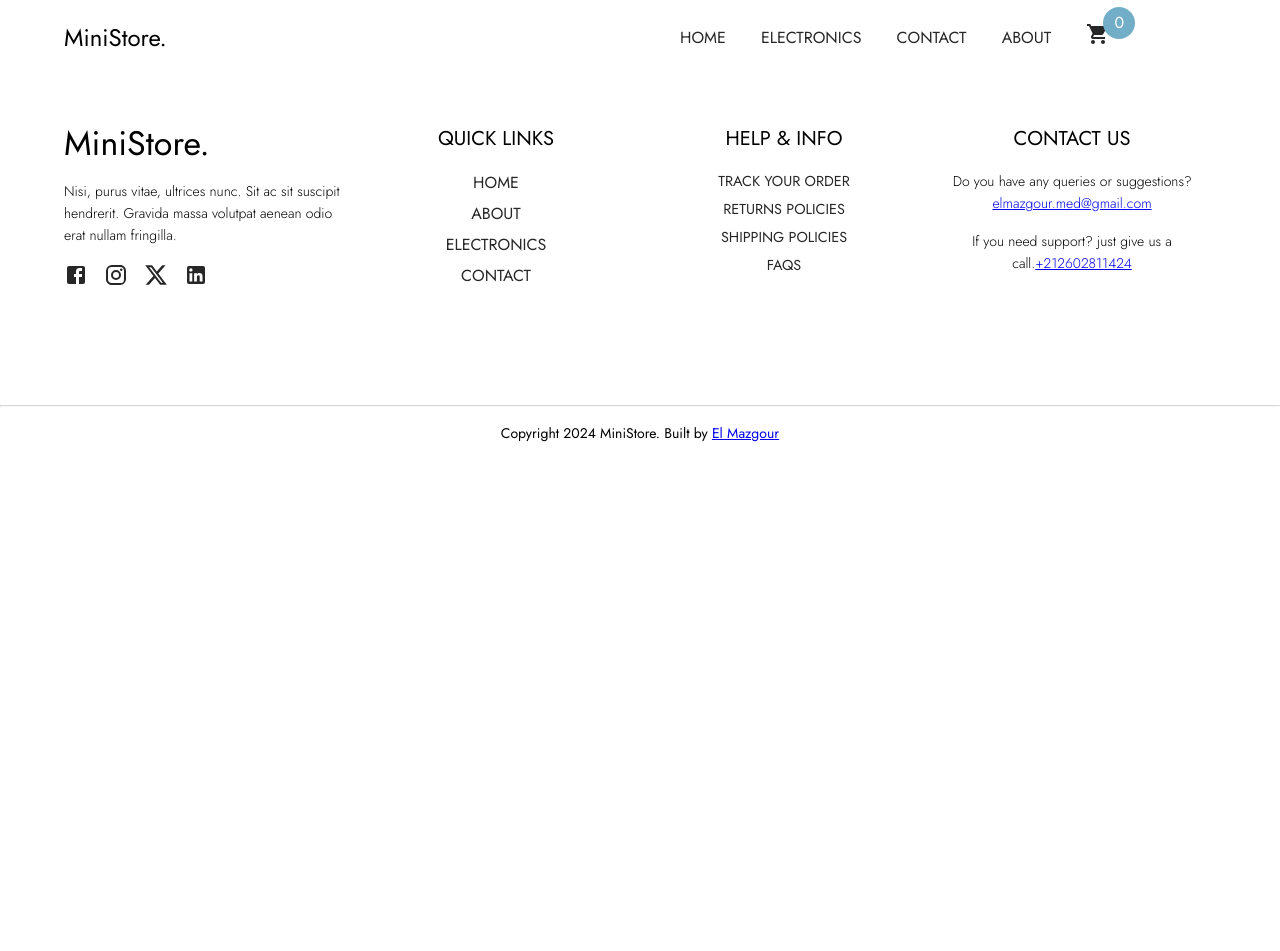
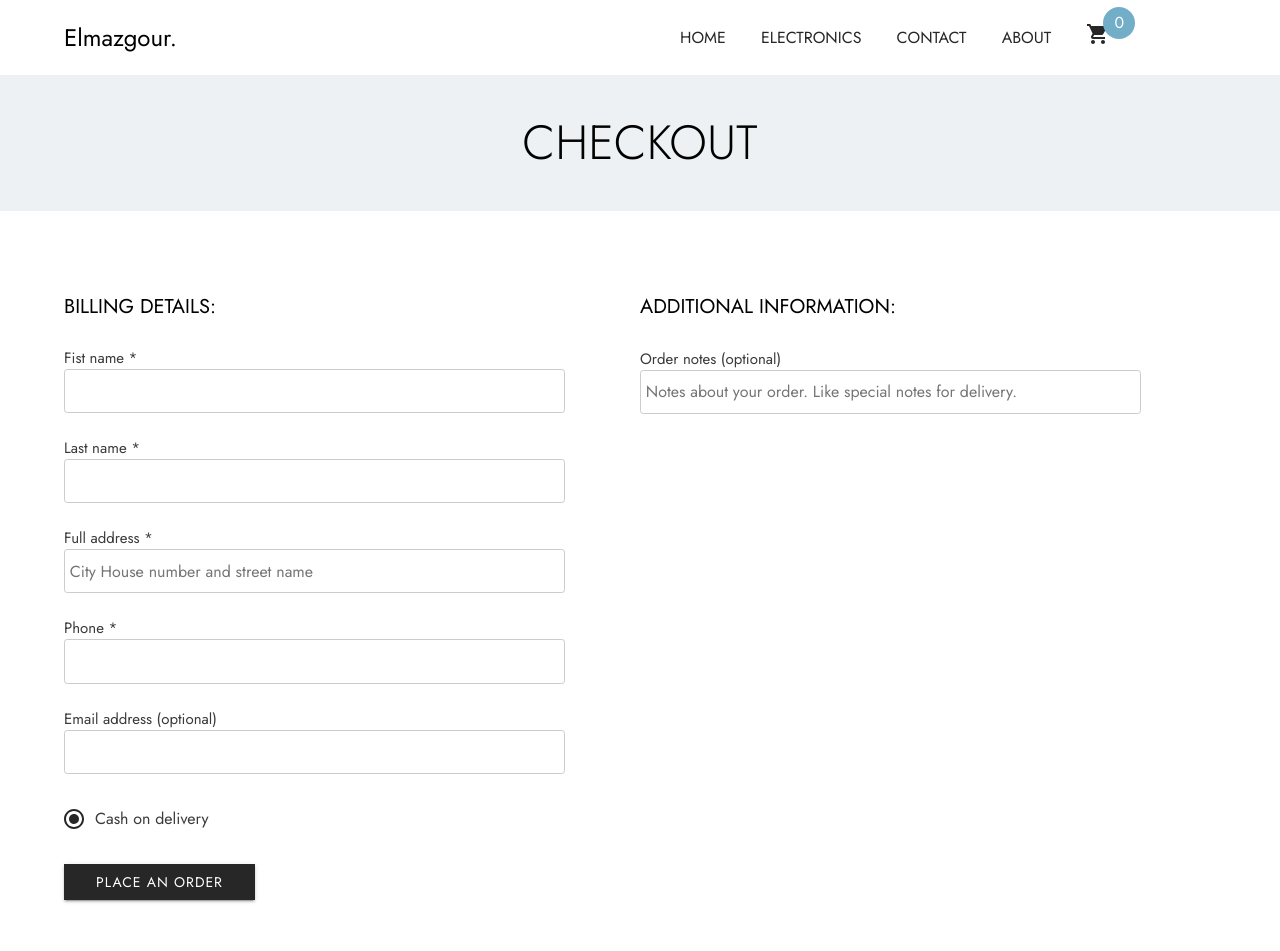
Before and after one commit to ElmazMed/MiniStore-React, a React (Create React App) app in the folder mini-store/: page /checkout in a window 1280 px wide. Shown: the top 951 px of the page. Before the commit the page ends 800 px from the top, so only its background shows below. Built offline with nearby package versions, Linux system fonts and the light colour scheme.

Commit message:
Checkout page is done

```diff
--- a/mini-store/src/App.js
+++ b/mini-store/src/App.js
@@ -28,6 +28,7 @@ import Footer from "./Components/HomePage/Footer";
 import Contact from "./Components/Contact/Contact";
 import Electronic from "./Components/Electronics/Electronic";
 import Cart from "./Components/Cart/Cart";
+import Checkout from "./Components/Checkout/Checkout";
 
 const theme = createTheme({
   palette: {
@@ -145,6 +146,7 @@ function App() {
             <Route path="/contact" element={<Contact />} />
             <Route path="/electronics" element={<Electronic />} />
             <Route path="/cart" element={<Cart />} />
+            <Route path="/checkout" element={<Checkout />} />
             <Route path="/" element={<Home />} />
             <Route path="/home" element={<Home />} />
           </Routes>
--- a/mini-store/src/Components/Cart/CtaCart.jsx
+++ b/mini-store/src/Components/Cart/CtaCart.jsx
@@ -9,7 +9,7 @@ export default function CtaCart({ total }) {
   const theme = useTheme();
   const isSm = useMediaQuery(theme.breakpoints.down("sm"));
   // const isXs = useMediaQuery(theme.breakpoints.down("xs"));
-  const isMd = useMediaQuery(theme.breakpoints.up("md"));
+  // const isMd = useMediaQuery(theme.breakpoints.up("md"));
   return (
     <>
       <Grid
@@ -43,7 +43,12 @@ export default function CtaCart({ total }) {
             style={{ display: "flex", flexDirection: "column", gap: "1rem" }}
           >
             <Button variant={"contained"} className="cta-cart-btn">
-              Proceed to checkout
+              <Link
+                to="/checkout"
+                style={{ textDecoration: "none", color: "white" }}
+              >
+                Proceed to checkout
+              </Link>
             </Button>
             <Button variant={"contained"} className="cta-cart-btn">
               <Link
--- /dev/null
+++ b/mini-store/src/Components/Checkout/Checkout.css
@@ -0,0 +1,19 @@
+label {
+    color: #3A3A3A;
+    font-size: 15px;
+}
+input {
+    padding: .6rem .3rem .6rem .3rem;
+    border: 1px solid #cccccc;
+    border-radius: .2rem;
+    outline: none;
+    font-size: 1rem;
+    margin-bottom: 1.5rem;
+    width: 85%;
+    font-family: 'jost';
+}
+.checkout-cta{
+    border-radius: 0 !important;
+    padding-inline: 2rem !important;
+    letter-spacing: 1px;
+}
--- /dev/null
+++ b/mini-store/src/Components/Checkout/Checkout.jsx
@@ -0,0 +1,83 @@
+import React from "react";
+import {
+  Button,
+  Container,
+  FormControl,
+  FormControlLabel,
+  Grid,
+  Radio,
+  RadioGroup,
+  Stack,
+  Typography,
+} from "@mui/material";
+import CheckoutForm from "./CheckoutForm";
+
+import "../Checkout/Checkout.css";
+
+export default function Checkout() {
+  return (
+    <>
+      <Stack
+        style={{
+          backgroundColor: "#EDF1F3",
+          overflow: "hidden",
+        }}
+        p={5}
+        mb={10}
+      >
+        <Container>
+          <Typography
+            variant="h3"
+            textTransform={"uppercase"}
+            textAlign={"center"}
+            fontWeight={"300"}
+          >
+            Checkout
+          </Typography>
+        </Container>
+      </Stack>
+      <Container mt={20}>
+        <Grid container>
+          <Grid xs={12} md={6}>
+            <Typography variant="h6" textTransform={"uppercase"} mb={3}>
+              Billing details:
+            </Typography>
+            <CheckoutForm />
+          </Grid>
+          <Grid xs={12} md={6}>
+            <Typography variant="h6" textTransform={"uppercase"} mb={3}>
+              Additional information:
+            </Typography>
+            <form action="">
+              <label htmlFor="">Order notes (optional)</label>
+              <input
+                type="text"
+                placeholder="Notes about your order. Like special notes for delivery."
+              />
+            </form>
+          </Grid>
+          <Grid xs={12}>
+            <FormControl>
+              <RadioGroup
+                aria-labelledby="demo-radio-buttons-group-label"
+                defaultValue="Cash on delivery"
+                name="radio-buttons-group"
+              >
+                <FormControlLabel
+                  value="Cash on delivery"
+                  control={<Radio />}
+                  label="Cash on delivery"
+                />
+              </RadioGroup>
+            </FormControl>
+          </Grid>
+          <Grid xs={12} mt={3}>
+            <Button variant="contained" className="checkout-cta">
+              Place an order
+            </Button>
+          </Grid>
+        </Grid>
+      </Container>
+    </>
+  );
+}
--- /dev/null
+++ b/mini-store/src/Components/Checkout/CheckoutForm.jsx
@@ -0,0 +1,25 @@
+import React from "react";
+import "../Checkout/Checkout.css";
+export default function CheckoutForm() {
+  // ADDING STATES FOR THE INPUTS TO CHANGE AND READ THE VALUE
+  return (
+    <>
+      <form style={{ display: "flex", flexDirection: "column" }}>
+        <label htmlFor="">Fist name *</label>
+        <input type="text" required />
+        <label htmlFor="">Last name *</label>
+        <input type="text" required />
+        <label htmlFor="">Full address *</label>
+        <input
+          type="text"
+          placeholder="City House number and street name"
+          required
+        />
+        <label htmlFor="">Phone *</label>
+        <input type="text" required />
+        <label htmlFor="">Email address (optional)</label>
+        <input type="email" />
+      </form>
+    </>
+  );
+}
--- a/mini-store/src/Components/Contact/Contact.jsx
+++ b/mini-store/src/Components/Contact/Contact.jsx
@@ -1,9 +1,7 @@
 import React from "react";
 import {
-  Breadcrumbs,
   Container,
   Grid,
-  Link,
   Stack,
   Typography,
   useMediaQuery,
@@ -14,16 +12,11 @@ import about from "../../Images/about.png";
 import Subscription from "../HomePage/Subscription";
 import ShopInsta from "../HomePage/ShopInsta";
 
-function handleClick(event) {
-  //   event.preventDefault();
-  console.info("You clicked a breadcrumb.");
-}
-
 export default function Contact() {
   const theme = useTheme();
   const isSm = useMediaQuery(theme.breakpoints.down("sm"));
   // const isXs = useMediaQuery(theme.breakpoints.down("xs"));
-  const isMd = useMediaQuery(theme.breakpoints.up("md"));
+  // const isMd = useMediaQuery(theme.breakpoints.up("md"));
   return (
     <>
       <Stack
@@ -43,33 +36,6 @@ export default function Contact() {
           >
             Contact us
           </Typography>
-
-          <div
-            role="presentation"
-            onClick={handleClick}
-            style={{ marginTop: "1.5rem" }}
-          >
-            <Breadcrumbs aria-label="breadcrumb">
-              <Link underline="hover" color="inherit" href="/">
-                Home
-              </Link>
-              <Link
-                underline="hover"
-                color="inherit"
-                href="/material-ui/getting-started/installation/"
-              >
-                Core
-              </Link>
-              <Link
-                underline="hover"
-                color="text.primary"
-                href="/material-ui/react-breadcrumbs/"
-                aria-current="page"
-              >
-                Breadcrumbs
-              </Link>
-            </Breadcrumbs>
-          </div>
         </Container>
       </Stack>
       <Container>
@@ -92,24 +58,13 @@ export default function Contact() {
             flexDirection={"column"}
             alignItems={"center"}
           >
-            {isMd && (
-              <Typography
-                variant="h5"
-                textTransform={"uppercase"}
-                letterSpacing={"2px"}
-              >
-                Our stores
-              </Typography>
-            )}
-            {isSm && (
-              <Typography
-                variant="h6"
-                textTransform={"uppercase"}
-                letterSpacing={"2px"}
-              >
-                our stores
-              </Typography>
-            )}
+            <Typography
+              variant={isSm ? "h6" : "h5"}
+              textTransform={"uppercase"}
+              letterSpacing={"2px"}
+            >
+              ur stores
+            </Typography>
             <Typography
               variant="subtitle2"
               mb={3}
--- a/mini-store/src/Components/HomePage/Footer.jsx
+++ b/mini-store/src/Components/HomePage/Footer.jsx
@@ -26,7 +26,7 @@ export default function Footer() {
         <Grid container mt={6} mb={10}>
           <Grid xs={6} item md={3} mb={4}>
             <Typography variant={isSm ? "h5" : "h4"} fontWeight={"500"} mb={2}>
-              MiniStore.
+              Elmazgour.
             </Typography>
             <Typography variant="subtitle2" fontWeight={"300"} mb={2}>
               Nisi, purus vitae, ultrices nunc. Sit ac sit suscipit hendrerit.
--- a/mini-store/src/Components/HomePage/Nav.jsx
+++ b/mini-store/src/Components/HomePage/Nav.jsx
@@ -30,7 +30,7 @@ export default function Nav() {
     <Container>
       <Grid container justifyContent="space-between" alignItems="center">
         <Grid xs={6} item>
-          <h2 style={{ fontWeight: "500" }}>MiniStore.</h2>
+          <h2 style={{ fontWeight: "500" }}>Elmazgour.</h2>
         </Grid>
 
         <Grid
```
